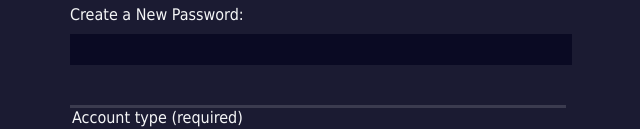
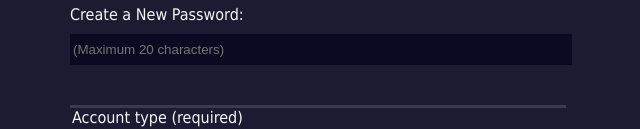
Before and after one commit to krisnaadpra/registration-form, a plain HTML site: page index.html in a window 1280 px wide. Shown: the part 375-504 px from the top of the page, without its empty margins (322-962 px from the left). Drawn offline with Linux system fonts and the light colour scheme.

Commit message:
Update index.html

```diff
--- a/index.html
+++ b/index.html
@@ -13,7 +13,7 @@
         <label for="first-name">Enter Your First Name: <input id="first-name" name="first-name" type="text" required /></label>
         <label for="last-name">Enter Your Last Name: <input id="last-name" name="last-name" type="text" required /></label>
         <label for="email">Enter Your Email: <input id="email" name="email" type="email" required /></label>
-        <label for="new-password">Create a New Password: <input id="new-password" name="new-password" type="password" pattern="[a-z0-5]{8,}" required /></label>
+        <label for="new-password">Create a New Password: <input id="new-password" name="new-password" type="password" pattern="[a-zA-Z0-5]{20}" placeholder="(Maximum 20 characters)" required /></label>
       </fieldset>
       <fieldset>
         <legend>Account type (required)</legend>
```
